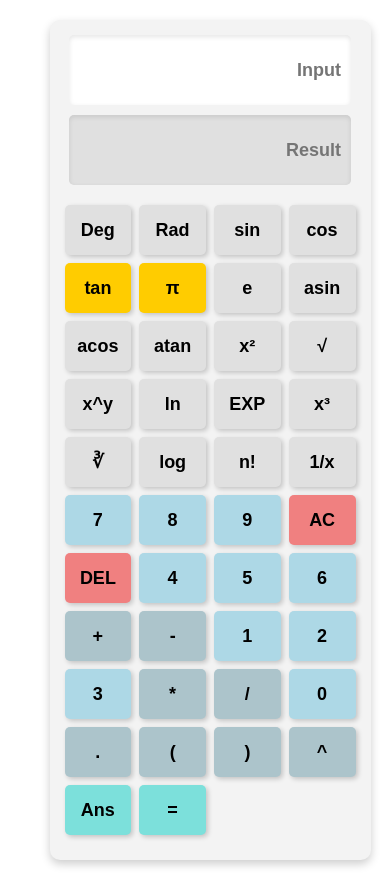
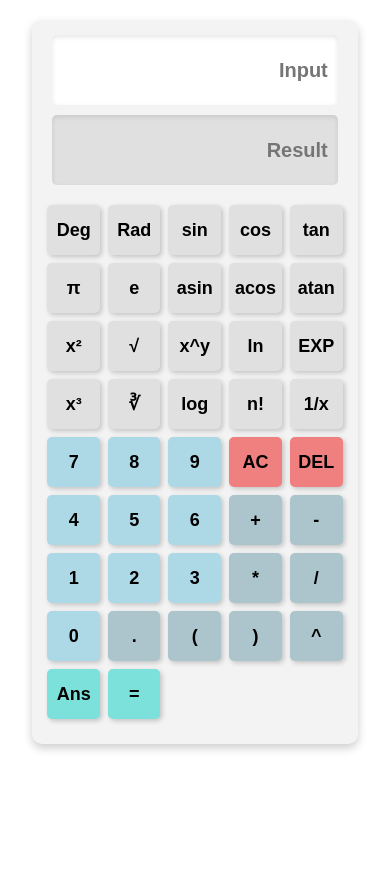
Before and after one commit to Angelo-Ando/Sci-Cal, a React (Vite) app: page / in a window 390 px wide. After the commit the page ends 844 px from the top, so only its background shows below. Built offline with nearby package versions, Linux system fonts and the light colour scheme.

Commit message:
ok nmn sya, design mo na lng ando para professional tigan, wag sobra tlga

```diff
--- a/src/App.css
+++ b/src/App.css
@@ -99,11 +99,8 @@ button:active {
 }
 
 @media (max-width: 400px) {
-  .buttons {
-    grid-template-columns: repeat(4, 1fr);
-  }
-  .display {
-    font-size: 18px;
+  .calculator-container{
+    width: 85%;
   }
 }
 
@@ -122,12 +119,6 @@ button:active {
     transform: scale(0.95);
   }
 
-  button:nth-child(5),
-  button:nth-child(6) {
-    background-color: #ffcc00;
-    color: black;
-  }
-
   button:nth-child(5):hover,
   button:nth-child(6):hover {
     background-color: #e6b800;
```
